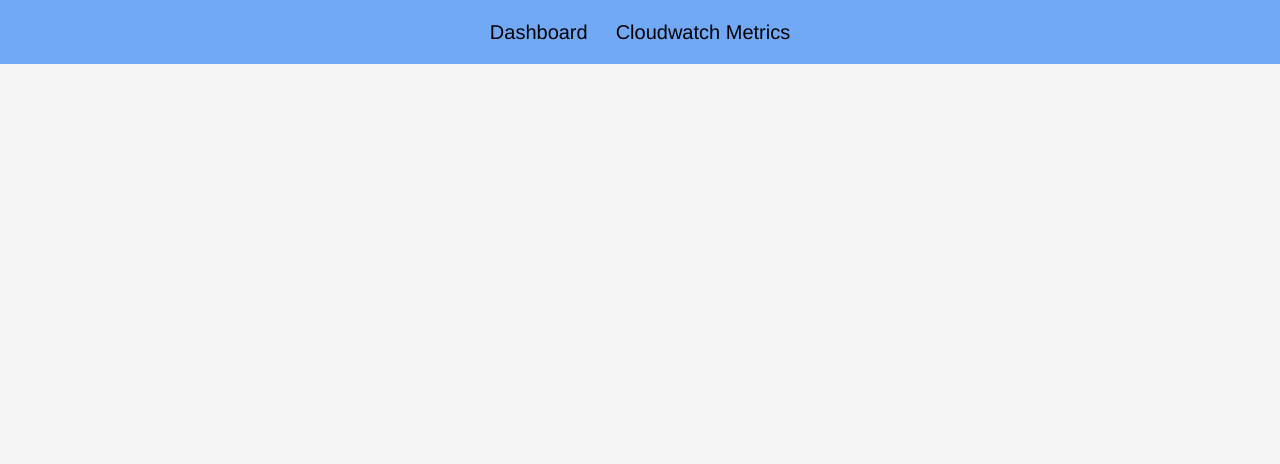
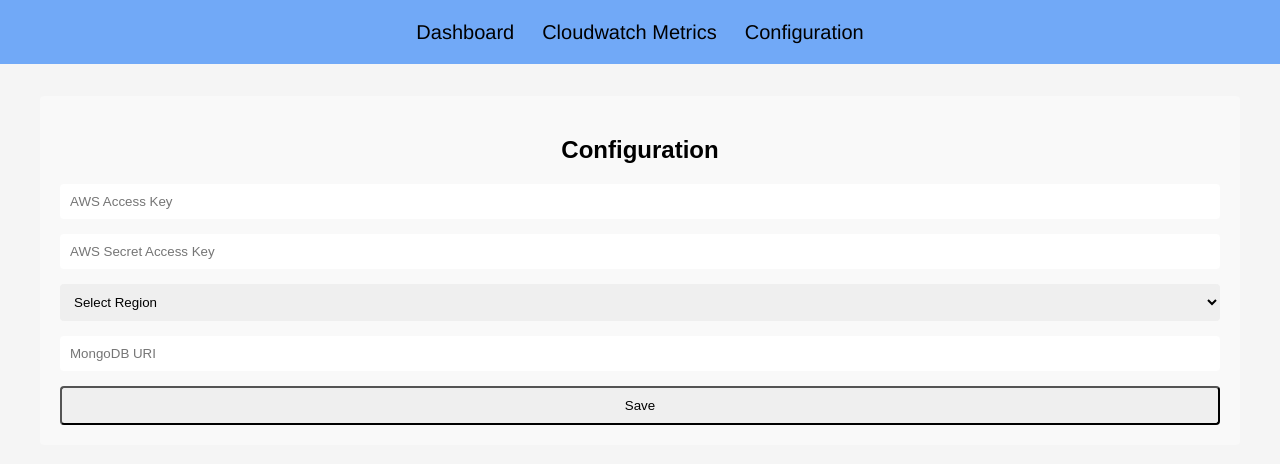
Before and after one commit to oslabs-beta/Lambda-Lens, a React (Vite) app in the folder client/: page /configuration in a window 1280 px wide. Shown: the top 464 px of the page. Built offline with nearby package versions, Linux system fonts and the light colour scheme.

Commit message:
added config page, created fetch request logic, added basic styling, setup config save route

```diff
--- a/client/src/App.tsx
+++ b/client/src/App.tsx
@@ -1,23 +1,21 @@
-// import { useState } from 'react'
-// import reactLogo from './assets/react.svg'
-// import viteLogo from '/vite.svg'
 import { BrowserRouter as Router, Route, Routes } from 'react-router-dom';
 import DashboardContainer from './containers/DashboardContainer';
 import CloudwatchContainer from './containers/CloudwatchContainer';
 import NavbarComponent from './components/NavbarComponent';
+import ConfigPageContainer from './containers/ConfigPageContainer';
 import './App.css'
 import './chartSetup';
 
 function App() {
-  // const [count, setCount] = useState(0)
 
   return (
     <Router>
       <div>
-        <NavbarComponent id={'navbar'}/>
+        <NavbarComponent />
         <Routes>
           <Route path='/' element={<DashboardContainer />} />
           <Route path='/cloudwatchmetrics' element={<CloudwatchContainer />} />
+          <Route path='/configuration' element={<ConfigPageContainer />} />
         </Routes>
       </div>
     </Router>
@@ -25,27 +23,3 @@ function App() {
   }
 
   export default App
-
-  // <>
-    {/* <div>
-      <a href="https://vitejs.dev" target="_blank">
-        <img src={viteLogo} className="logo" alt="Vite logo" />
-      </a>
-      <a href="https://react.dev" target="_blank">
-        <img src={reactLogo} className="logo react" alt="React logo" />
-      </a>
-    </div>
-    <h1>Vite + React</h1>
-    <div className="card">
-      <button onClick={() => setCount((count) => count + 1)}>
-        count is {count}
-      </button>
-      <p>
-        Edit <code>src/App.tsx</code> and save to test HMR
-      </p>
-    </div>
-    <p className="read-the-docs">
-      Click on the Vite and React logos to learn more
-    </p> */}
-
-  // </>
--- /dev/null
+++ b/client/src/components/ConfigPageComponent.scss
@@ -0,0 +1,16 @@
+.config-form {
+  display: flex;
+  flex-direction: column;
+  gap: 15px;
+
+  input, select {
+    border: 1px;
+    border-radius: 4px;
+    padding: 10px;
+  }
+
+  button {
+    padding: 10px;
+    border-radius: 4px;
+  }
+}
--- /dev/null
+++ b/client/src/components/ConfigPageComponent.tsx
@@ -0,0 +1,74 @@
+import { useState } from 'react';
+import './ConfigPageComponent.scss';
+
+type Config = {
+  awsAccessKeyID: string;
+  awsSecretAccessKey: string;
+  awsRegion: string;
+  mongoURI: string;
+}
+
+type ConfigFormProps = {
+  onSave: (config: Config) => void;
+}
+
+function ConfigForm({ onSave }: ConfigFormProps) {
+  const [config, setConfig] = useState<Config>({
+    awsAccessKeyID: '',
+    awsSecretAccessKey: '',
+    awsRegion: '',
+    mongoURI: '',
+  });
+
+  const handleChange = (e: React.ChangeEvent<HTMLInputElement | HTMLSelectElement>) => {
+    const { name, value } = e.target;
+    setConfig((prevConfig) => ({
+      ...prevConfig,
+      [name as string]: value,
+    }));
+  };
+
+  const handleSubmit = (e: React.FormEvent) => {
+    e.preventDefault();
+    onSave(config);
+  }
+
+  return (
+    <form className='config-form' onSubmit={handleSubmit}>
+      <input
+        type="password"
+        placeholder='AWS Access Key'
+        name='awsAccessKeyID'
+        value={config.awsAccessKeyID}
+        onChange={handleChange}
+      />
+      <input
+        type="password"
+        placeholder='AWS Secret Access Key'
+        name='awsSecretAccessKey'
+        value={config.awsSecretAccessKey}
+        onChange={handleChange}
+      />
+      <select
+        name='awsRegion'
+        value={config.awsRegion}
+        onChange={handleChange}
+      >
+        <option value="">Select Region</option>
+        <option value="us-east-1">US East 1</option>
+        <option value="us-east-2">US East 2</option>
+        <option value="us-west-1">US West 1</option>
+      </select>
+      <input
+        type="password"
+        placeholder='MongoDB URI'
+        name='mongoURI'
+        value={config.mongoURI}
+        onChange={handleChange}
+      />
+      <button type='submit'>Save</button>
+    </form>
+  )
+}
+
+export default ConfigForm;
--- a/client/src/components/NavbarComponent.tsx
+++ b/client/src/components/NavbarComponent.tsx
@@ -1,26 +1,37 @@
 import { Link } from 'react-router-dom';
 
+// const NavbarComponent = () => {
+//   return (
+//     <nav className='navbar'>
+//       <ul id='navbarLinks'>
+//         {/* <li id='dashboard'><Link to='/'>Dashboard</Link></li>
+//         <li id='cloudwatch'><Link to='/cloudwatchmetrics'>Cloudwatch Metrics</Link></li> */}
+//         <li><a href='/'>Dashboard</a></li>
+//         <li><a href='/cloudwatchmetrics'>Cloudwatch Metrics</a></li>
+//         <li><a href="/configuration">Configuration</a></li>
+//       </ul>
+//     </nav>
+//   );
+// };
+
+
+// Refactor of above code to take advantage of react router
 const NavbarComponent = () => {
   return (
     <nav className='navbar'>
       <ul id='navbarLinks'>
-        {/* <li id='dashboard'><Link to='/'>Dashboard</Link></li>
-        <li id='cloudwatch'><Link to='/cloudwatchmetrics'>Cloudwatch Metrics</Link></li> */}
-        <li><a href='/'>Dashboard</a></li>
-        <li><a href='/cloudwatchmetrics'>Cloudwatch Metrics</a></li>
+        <li>
+          <Link to='/'>Dashboard</Link>
+        </li>
+        <li>
+          <Link to='/cloudwatchmetrics'>Cloudwatch Metrics</Link>
+        </li>
+        <li>
+          <Link to='/configuration'>Configuration</Link>
+        </li>
       </ul>
     </nav>
   );
 };
 
 export default NavbarComponent;
-
-
-// <nav id={id} className='navbar'>
-// <div>
-//   <div id={'navbarLinks'}>
-//     <Link to='/'>Dashboard</Link>
-//     <Link to='/cloudwatchmetrics'>Cloudwatch Metrics</Link>
-//   </div>
-// </div>
-// </nav>
--- /dev/null
+++ b/client/src/containers/ConfigPageContainer.scss
@@ -0,0 +1,5 @@
+.config-page-container {
+  padding: 20px;
+  background-color: #f9f9f9;
+  border-radius: 4px;
+}
--- /dev/null
+++ b/client/src/containers/ConfigPageContainer.tsx
@@ -0,0 +1,40 @@
+import ConfigForm from "../components/ConfigPageComponent";
+import './ConfigPageContainer.scss';
+
+type Config = {
+  awsAccessKeyID: string;
+  awsSecretAccessKey: string;
+  awsRegion: string;
+  mongoURI: string;
+}
+
+function ConfigPageContainer() {
+  const handleSaveConfig = (config: Config) => {
+    fetch('/save-config', {
+      method: 'POST',
+      headers: {
+        'Content-Type': 'application/json',
+      },
+      body: JSON.stringify(config),
+    })
+    .then((res) => {
+      if (res.ok) {
+        alert('Configuration saved')
+      } else {
+        alert('Configuration not saved')
+      }
+    })
+    .catch((err) => {
+      console.log('The following error occurred:', err)
+    })
+  };
+
+  return (
+    <div className="config-page-container">
+      <h2>Configuration</h2>
+      <ConfigForm onSave={handleSaveConfig} />
+    </div>
+  );
+}
+
+export default ConfigPageContainer;
```
Also changed, not shown: client/src/App.scss (+7 -7 lines), 2 other files (tests, documents, lock files or other folders).
